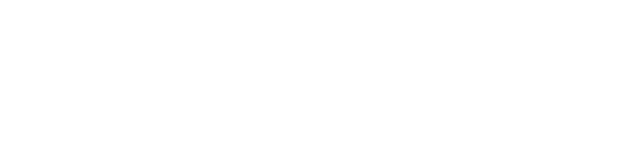
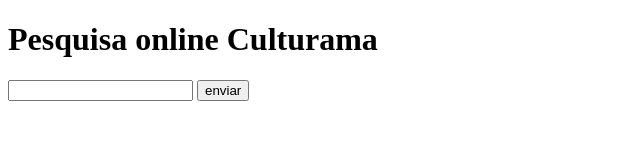
Before and after one commit to AndRodev89/culturamaPesquisa, a plain HTML site: page index.html in a window 1280 px wide. Shown: the whole page, without its empty margins (0-640 px from the left). Drawn offline with Linux system fonts and the light colour scheme.

Commit message:
primeiro commit

```diff
--- a/index.html
+++ b/index.html
@@ -1,11 +1,29 @@
 <!DOCTYPE html>
 <html lang="pt-br">
+
 <head>
     <meta charset="UTF-8">
     <meta name="viewport" content="width=device-width, initial-scale=1.0">
     <title>Culturama</title>
 </head>
+
 <body>
+    <header>
+        <h1>Pesquisa online Culturama</h1>
+    </header>
+    <main>
+        <section>
+            <form action="" method="get">
+                <input type="text" name="username">
+                <button type="submit">enviar</button>
 
+            </form>
+
+        </section>
+    </main>
+    <footer>
+
+    </footer>
 </body>
+
 </html>
```
